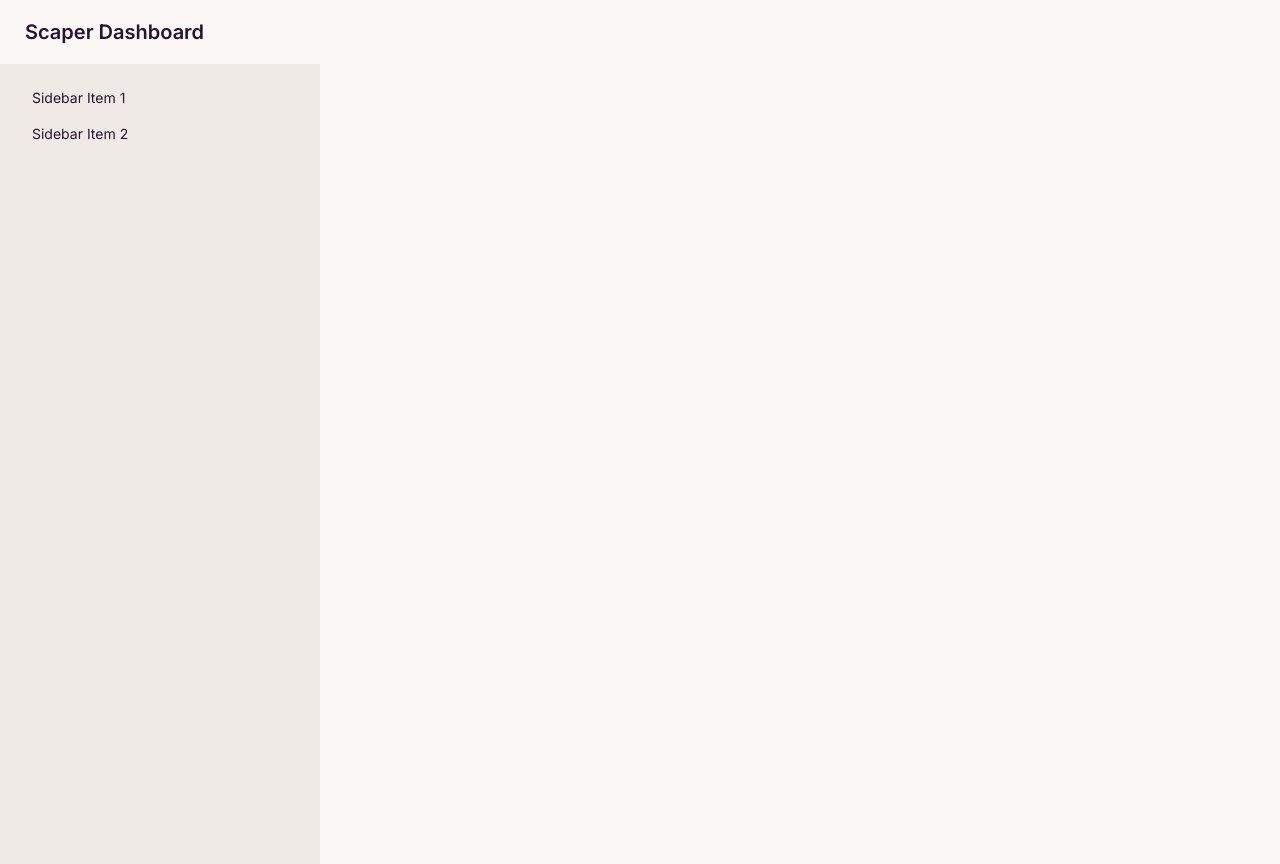
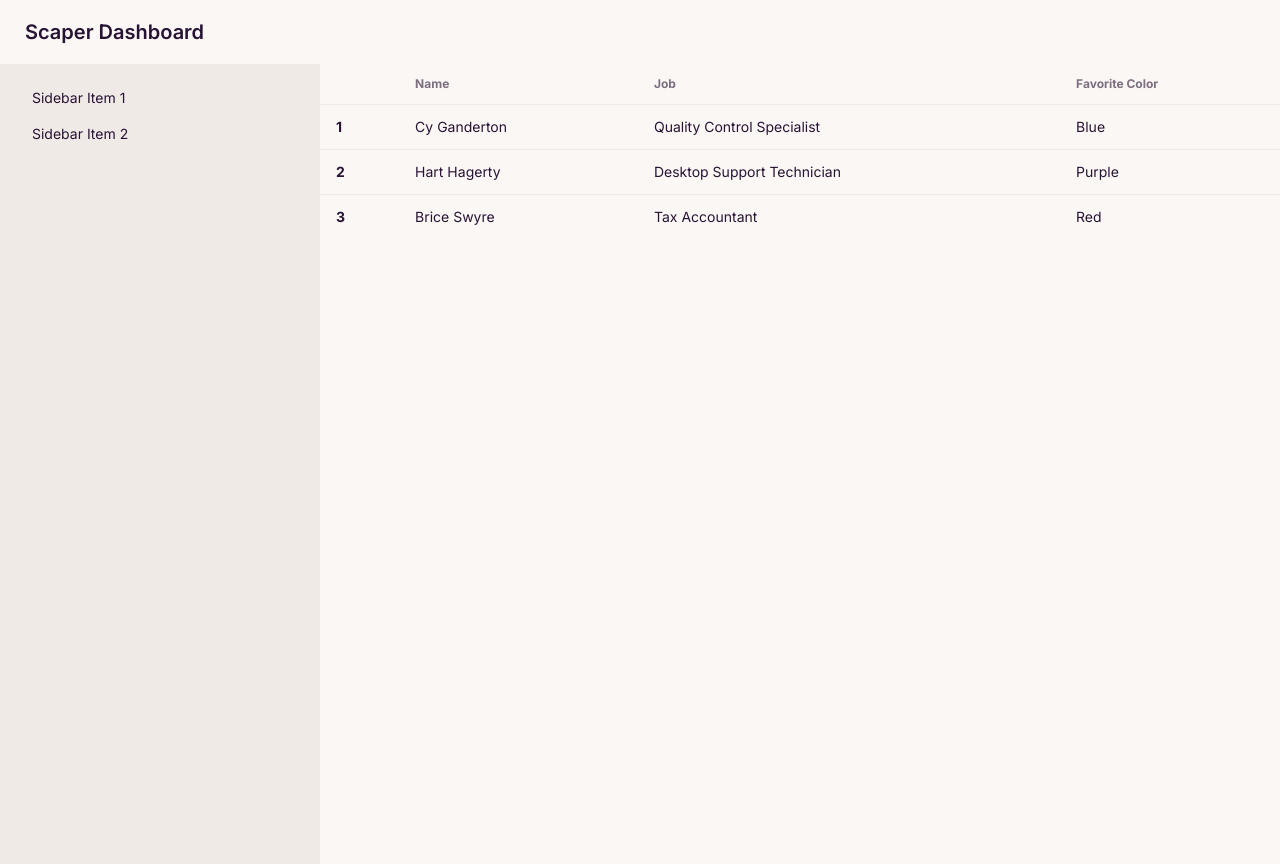
Before and after one commit to nainglinaung/scaper-dashboard, a Next.js app: page / in a window 1280 px wide. Built offline with nearby package versions, Linux system fonts and the light colour scheme; no server answers.

Commit message:
layout changes

```diff
--- /dev/null
+++ b/src/app/components/Keywords.tsx
@@ -0,0 +1,44 @@
+import React from 'react'
+
+function Keywords() {
+  return (
+    <><div className="overflow-x-auto">
+    <table className="table">
+      {/* head */}
+      <thead>
+        <tr>
+          <th></th>
+          <th>Name</th>
+          <th>Job</th>
+          <th>Favorite Color</th>
+        </tr>
+      </thead>
+      <tbody>
+        {/* row 1 */}
+        <tr>
+          <th>1</th>
+          <td>Cy Ganderton</td>
+          <td>Quality Control Specialist</td>
+          <td>Blue</td>
+        </tr>
+        {/* row 2 */}
+        <tr>
+          <th>2</th>
+          <td>Hart Hagerty</td>
+          <td>Desktop Support Technician</td>
+          <td>Purple</td>
+        </tr>
+        {/* row 3 */}
+        <tr>
+          <th>3</th>
+          <td>Brice Swyre</td>
+          <td>Tax Accountant</td>
+          <td>Red</td>
+        </tr>
+      </tbody>
+    </table>
+  </div></>
+  )
+}
+
+export default Keywords
--- a/src/app/components/Sidebar.tsx
+++ b/src/app/components/Sidebar.tsx
@@ -2,23 +2,14 @@
 
 function Sidebar() {
   return (
-    <div className="drawer lg:drawer-open">
-  <input id="my-drawer-2" type="checkbox" className="drawer-toggle" />
-  <div className="drawer-content flex flex-col items-center justify-center">
-    {/* Page content here */}
-    <label htmlFor="my-drawer-2" className="btn btn-primary drawer-button lg:hidden">Open drawer</label>
-
-  </div>
-  <div className="drawer-side">
+<div className="drawer-side">
     <label htmlFor="my-drawer-2" aria-label="close sidebar" className="drawer-overlay"></label>
     <ul className="menu p-4 w-80 min-h-full bg-base-200 text-base-content">
       {/* Sidebar content here */}
       <li><a>Sidebar Item 1</a></li>
       <li><a>Sidebar Item 2</a></li>
     </ul>
-
   </div>
-</div>
   )
 }
 
--- a/src/app/page.tsx
+++ b/src/app/page.tsx
@@ -1,10 +1,19 @@
+import Keywords from "./components/Keywords"
 import Navbar from "./components/Navbar"
 import Sidebar from "./components/Sidebar"
+
 export default function Home() {
   return (
     <main>
       <Navbar />
-      <Sidebar />
+      <div className="drawer lg:drawer-open">
+        <input id="my-drawer-2" type="checkbox" className="drawer-toggle" />
+        <div className="drawer-content flex flex-col">
+          <label htmlFor="my-drawer-2" className="btn btn-primary drawer-button lg:hidden">Open drawer</label>
+          <Keywords />
+        </div>
+        <Sidebar />
+      </div>
     </main>
   )
 }
```
